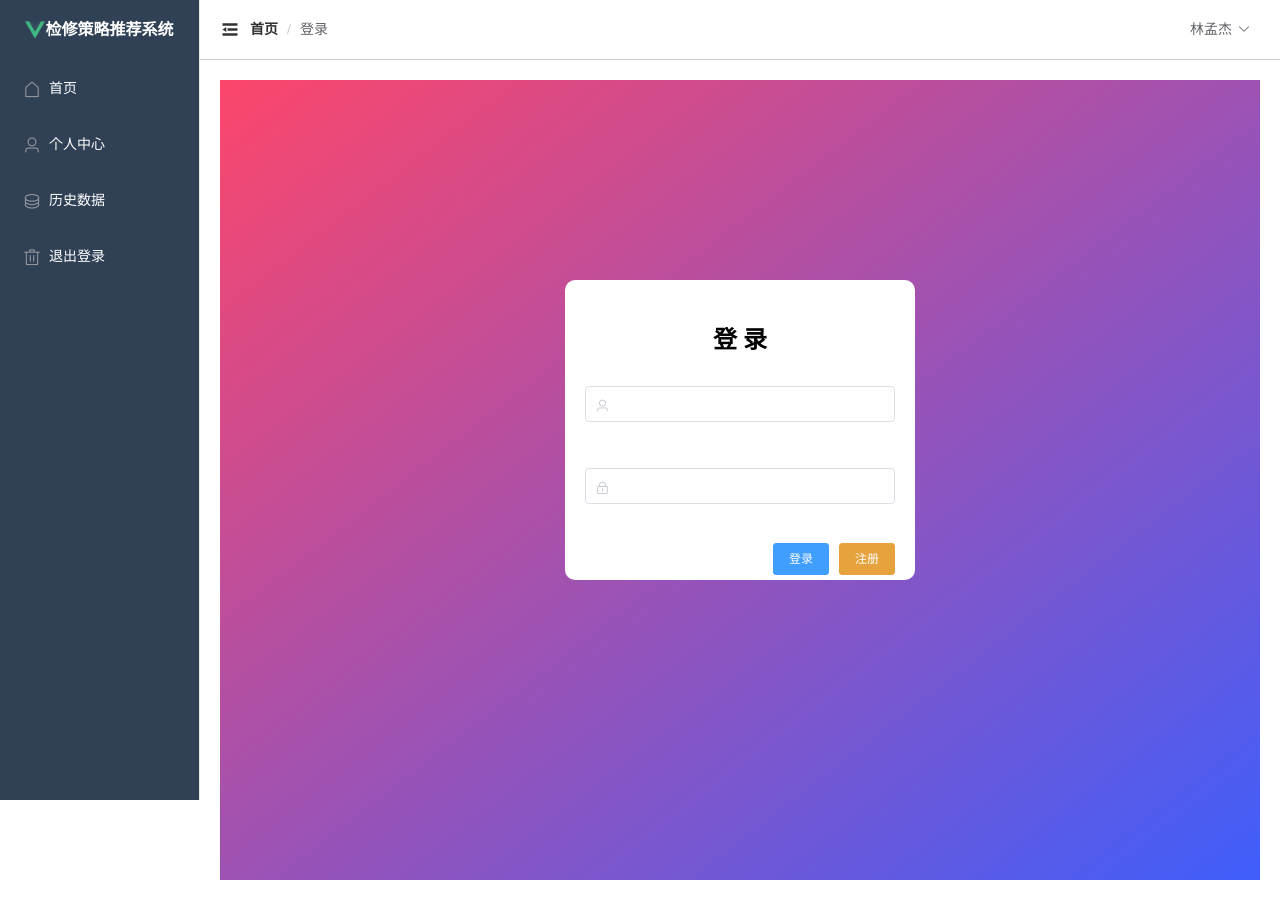
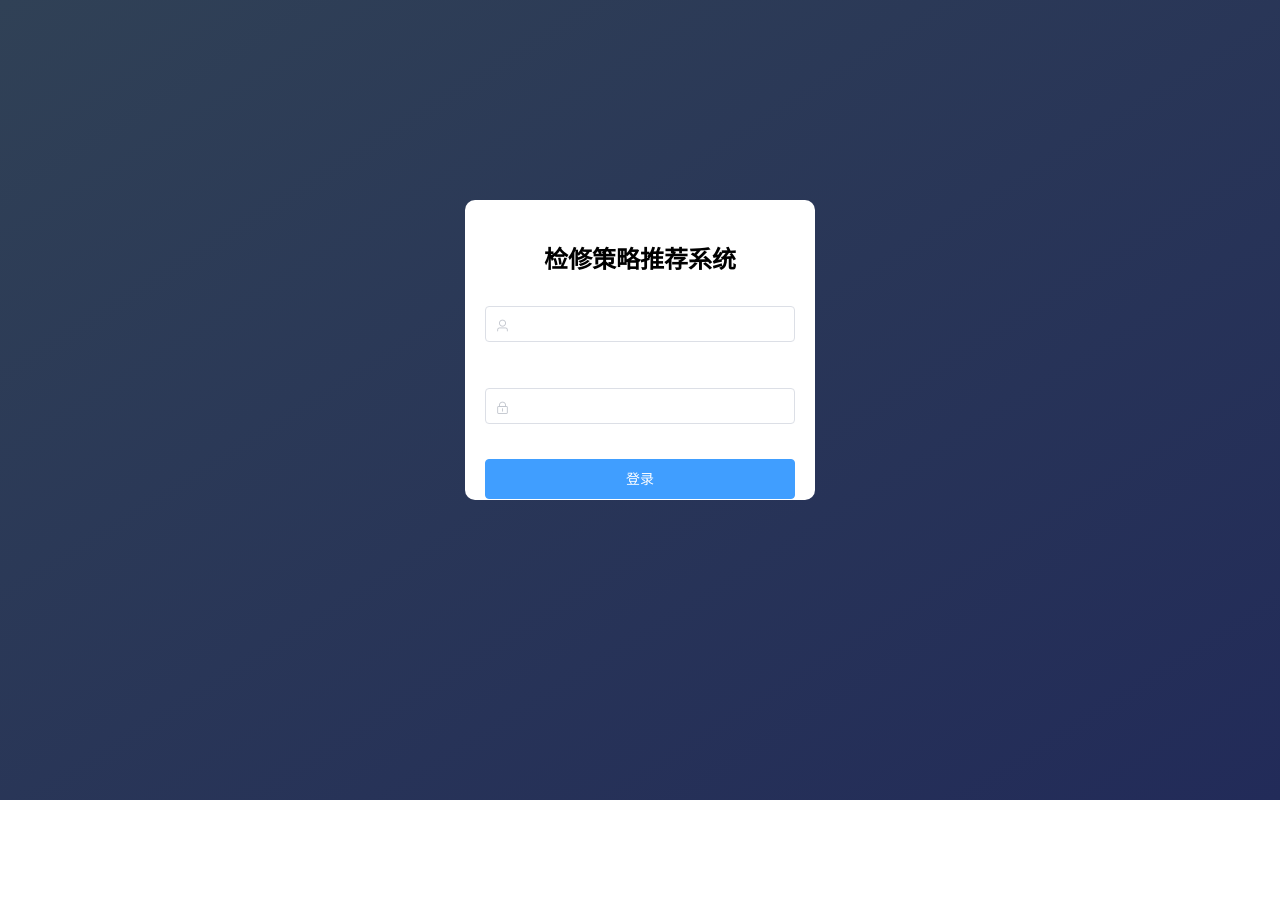
Before and after one commit to NIDIEJIE/recommend-web, a Vue app: page /login in a window 1280 px wide. After the commit the page ends 800 px from the top, so only its background shows below. Built offline with nearby package versions, Linux system fonts and the light colour scheme.

Commit message:
登录模块基本搭建

```diff
--- a/package.json
+++ b/package.json
@@ -7,6 +7,7 @@
     "build": "vue-cli-service build"
   },
   "dependencies": {
+    "axios": "^1.3.4",
     "core-js": "^3.8.3",
     "element-ui": "^2.15.13",
     "vue": "^2.6.14",
--- a/src/App.vue
+++ b/src/App.vue
@@ -1,20 +1,16 @@
 <template>
   <div id="app">
-    <RecommendHome></RecommendHome>
+    <router-view></router-view>
   </div>
 </template>
 
 <script>
-import RecommendHome from "@/views/Manage";
 export default {
-  name: "App",
-  components: {
-    RecommendHome
-  },
+  name: 'App',
+  components: {},
 
   data() {
-    return {
-    }
+    return {}
   }
 }
 </script>
--- a/src/components/Header.vue
+++ b/src/components/Header.vue
@@ -14,11 +14,13 @@
         <router-link to="/center">
           <el-dropdown-item>个人中心</el-dropdown-item>
         </router-link>
-        <router-link to="history">
+        <router-link to="/history">
           <el-dropdown-item>历史数据</el-dropdown-item>
         </router-link>
 
-        <el-dropdown-item>退出登录</el-dropdown-item>
+        <router-link to="/login">
+          <el-dropdown-item>退出登录</el-dropdown-item>
+        </router-link>
       </el-dropdown-menu>
     </el-dropdown>
   </div>
--- a/src/router/index.js
+++ b/src/router/index.js
@@ -7,27 +7,30 @@ Vue.use(VueRouter)
 const routes = [
   {
     path: '/',
-    redirect: '/recommend'
-  },
+    component: () => import('../views/Manage.vue'),
+    redirect: '/recommend',
+    children: [
       {
-    path: '/recommend',
+        path: 'recommend',
         name: '',
         component: () => import('../views/Recommend.vue')
       },
       {
-    path: '/history',
+        path: 'history',
         name: '历史数据',
         component: () => import('../views/History.vue')
+      },
+      {
+        path: 'center',
+        name: '个人中心',
+        component: () => import('../views/Center.vue')
+      }
+    ]
   },
   {
     path: '/login',
     name: '登录',
     component: () => import('../views/Login.vue')
-  },
-  {
-    path: '/center',
-    name: '个人中心',
-    component: () => import('../views/Center.vue')
   }
 ]
 
--- /dev/null
+++ b/src/utils/request.js
@@ -0,0 +1 @@
+import axios from 'axios'
--- a/src/views/Login.vue
+++ b/src/views/Login.vue
@@ -1,7 +1,7 @@
 <template>
   <div class="wrapper">
     <div style="margin: 200px auto; background-color: #fff; width: 350px; height: 300px; padding: 20px; border-radius: 10px">
-      <div style="margin: 20px 0; text-align: center; font-size: 24px"><b>登 录</b></div>
+      <div style="margin: 20px 0; text-align: center; font-size: 24px"><b>检修策略推荐系统</b></div>
       <el-form :model="user" :rules="rules" ref="userForm">
         <el-form-item prop="username">
           <el-input size="medium" style="margin: 10px 0" prefix-icon="el-icon-user" v-model="user.username"></el-input>
@@ -10,8 +10,8 @@
           <el-input size="medium" style="margin: 10px 0" prefix-icon="el-icon-lock" show-password v-model="user.password"></el-input>
         </el-form-item>
         <el-form-item style="margin: 10px 0; text-align: right">
-          <el-button type="primary" size="small"  autocomplete="off" @click="login">登录</el-button>
-          <el-button type="warning" size="small"  autocomplete="off">注册</el-button>
+          <el-button type="primary" style="width: 100%" size="big" autocomplete="off" @click="login">登录</el-button>
+          <!-- <el-button type="warning" size="small" autocomplete="off">注册</el-button> -->
         </el-form-item>
       </el-form>
     </div>
@@ -20,7 +20,7 @@
 
 <script>
 export default {
-  name: "Login",
+  name: 'Login',
   data() {
     return {
       user: {},
@@ -32,25 +32,27 @@ export default {
         password: [
           { required: true, message: '请输入密码', trigger: 'blur' },
           { min: 1, max: 20, message: '长度在 1 到 20 个字符', trigger: 'blur' }
-        ],
+        ]
       }
     }
   },
   methods: {
     login() {
-      this.$refs['userForm'].validate((valid) => {
-        if (valid) {  // 表单校验合法
-          this.request.post("/user/login", this.user).then(res => {
-            if(!res) {
-              this.$message.error("用户名或密码错误")
-            } else {
-              this.$router.push("/")
-            }
-          })
-        } else {
-          return false;
-        }
-      });
+      // this.$refs['userForm'].validate((valid) => {
+      //   if (valid) {
+      //     // 表单校验合法
+      //     this.request.post('/user/login', this.user).then((res) => {
+      //       if (!res) {
+      //         this.$message.error('用户名或密码错误')
+      //       } else {
+      //         this.$router.push('/')
+      //       }
+      //     })
+      //   } else {
+      //     return false
+      //   }
+      // })
+      this.$router.push('/')
     }
   }
 }
@@ -59,7 +61,7 @@ export default {
 <style>
 .wrapper {
   height: 100vh;
-  background-image: linear-gradient(to bottom right, #FC466B , #3F5EFB);
+  background-image: linear-gradient(to bottom right, rgb(48, 65, 86), #222b59);
   overflow: hidden;
 }
 </style>
```
Also changed, not shown: 1 other file (tests, documents, lock files or other folders). Lines whose indentation alone changed are shown as unchanged.
